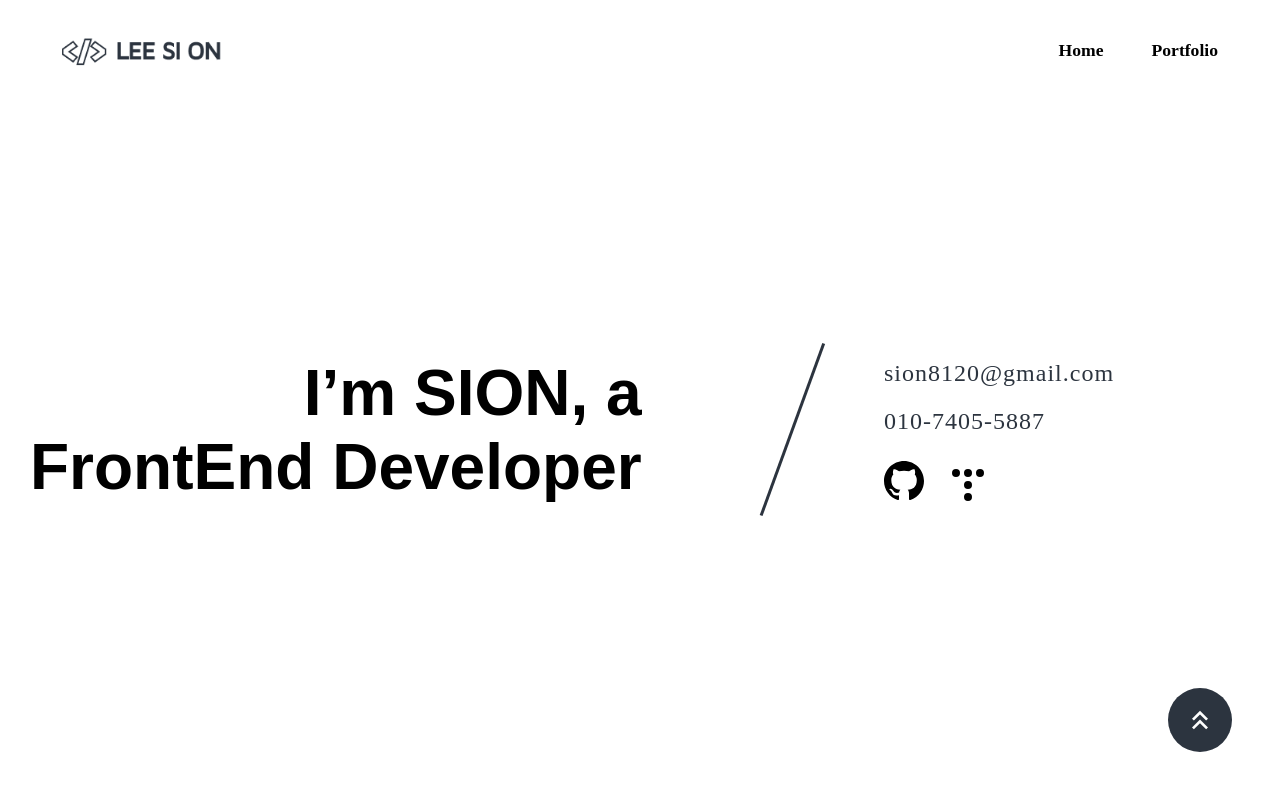
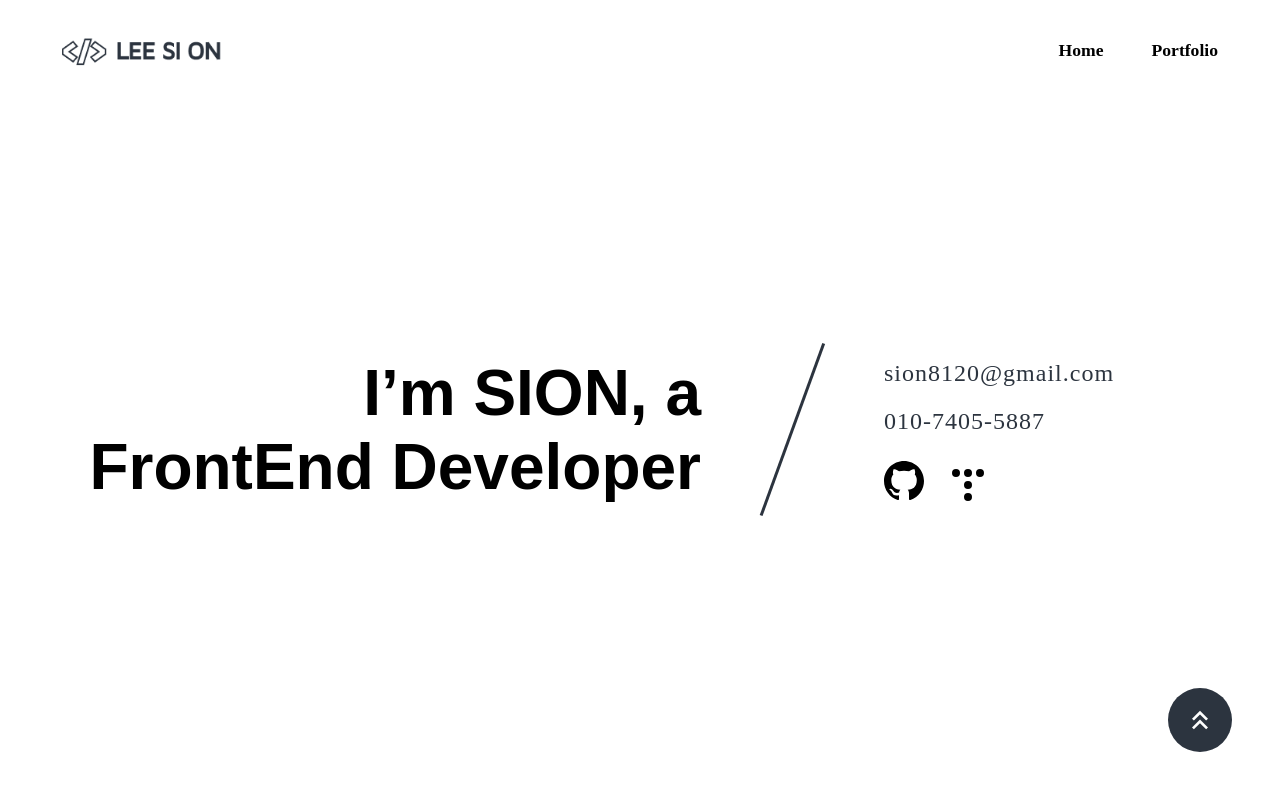
Before and after one commit to sienna0715/my-portfolio, a React (Create React App) app: page / in a window 1280 px wide. Shown: the top 800 px of the page. Built offline with nearby package versions, Linux system fonts and the light colour scheme; a web font is replaced by a local one.

Commit message:
main revise

```diff
--- a/src/pages/Main.jsx
+++ b/src/pages/Main.jsx
@@ -106,6 +106,7 @@ const ContentsBox = styled.div`
 const LeftBox = styled.div`
   width: 55%;
   display: flex;
+  justify-content: flex-end;
   @media screen and (max-width: ${BREAKPOINTTABLET}px) {
     width: max-content;
   }
```
